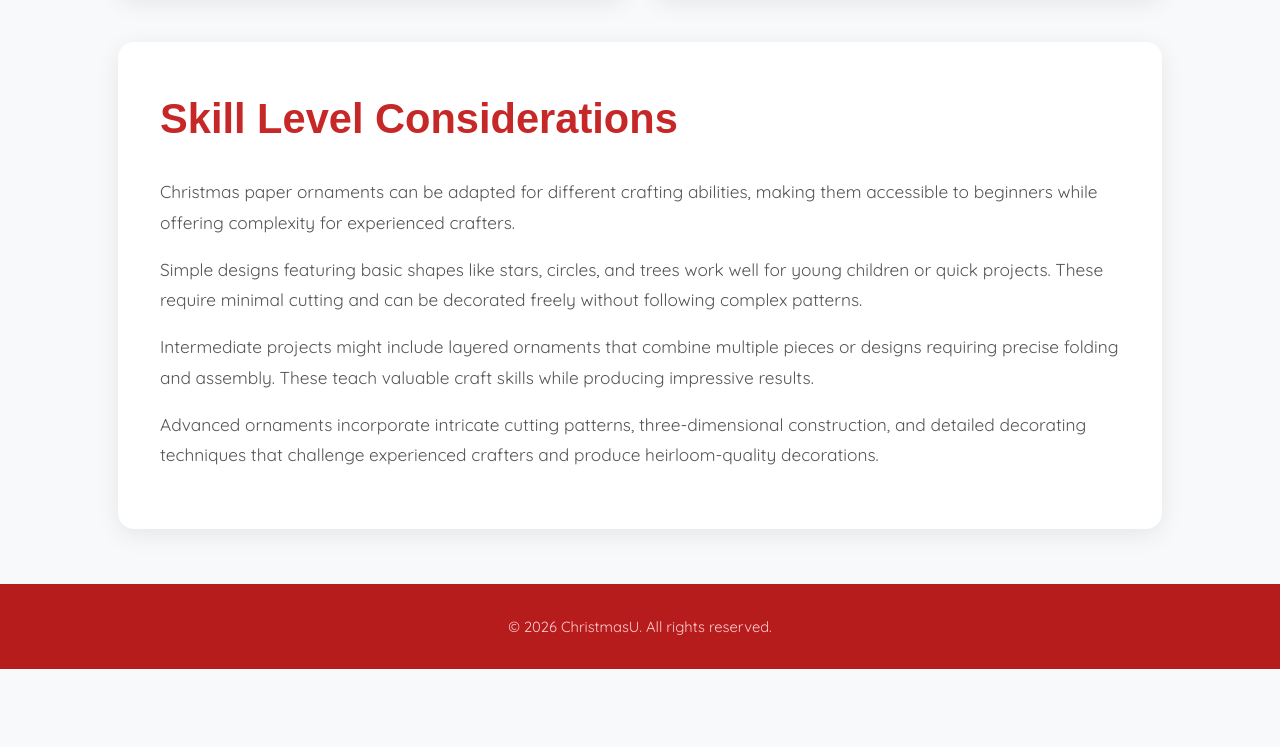
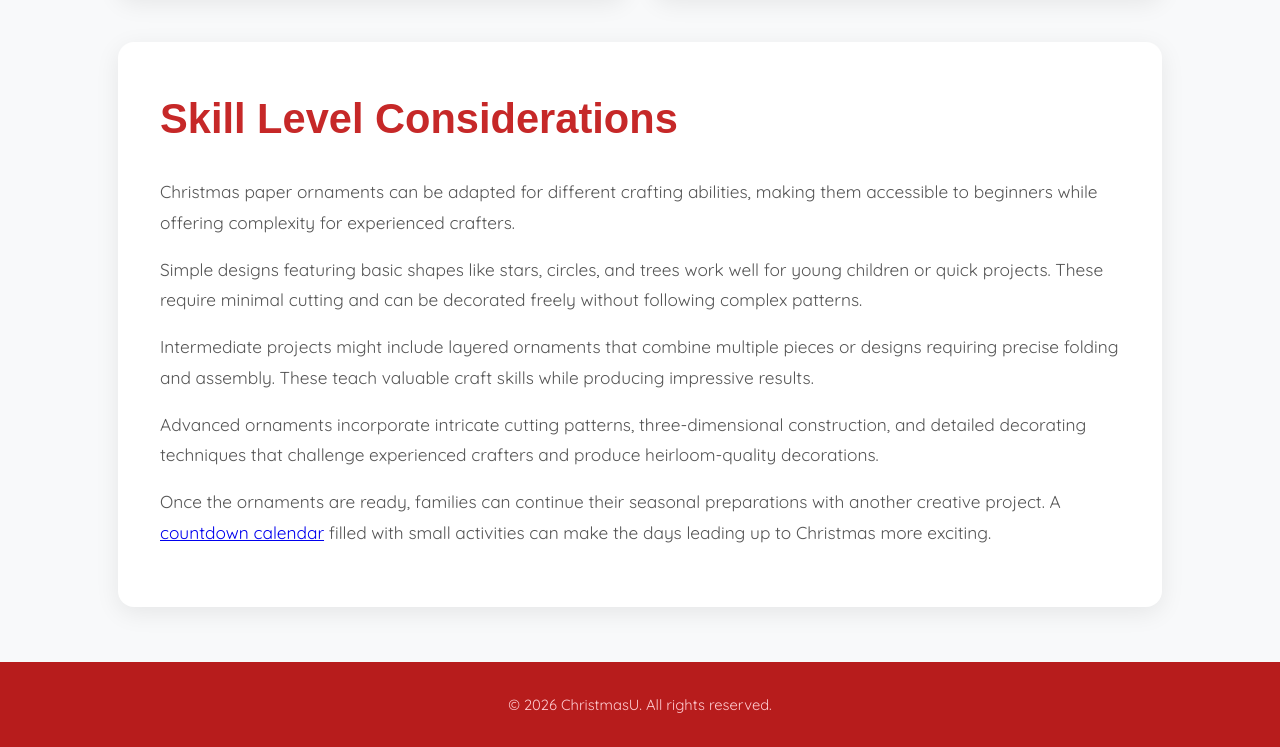
Before and after one commit to umjynb-lab/PrintableTemplates, a plain HTML site: page index.html in a window 1280 px wide. Shown: the part 1858-2605 px from the top of the page. Before the commit the page ends 2527 px from the top, so only its background shows below. Drawn offline with Linux system fonts and the light colour scheme; a web font is replaced by a local one.

Commit message:
Update index.html

```diff
--- a/index.html
+++ b/index.html
@@ -4,6 +4,7 @@
 <meta charset="UTF-8">
 <meta name="viewport" content="width=device-width, initial-scale=1.0">
 <title>How to Create Christmas Paper Ornaments Using Printable Templates</title>
+  <meta name="google-site-verification" content="TiFBwdgWkOiF-HC9eO1kyvLJ_mwu5ZiS9B_hd1jU1t0" />
 <meta name="description" content="Learn how to make handmade Christmas ornaments using printable shapes and templates with simple craft techniques.">
 <link rel="canonical" href=""><script>document.querySelector('link[rel="canonical"]').href=window.location.href;</script>
 <script type="application/ld+json">{"@context":"https://schema.org","@type":"Article","headline":"How to Create Christmas Paper Ornaments Using Printable Templates","publisher":{"@type":"Organization","name":"ChristmasU"}}</script>
@@ -125,6 +126,7 @@ footer{background:#b71c1c;color:#ffcdd2;text-align:center;padding:30px;margin-to
 <p>Simple designs featuring basic shapes like stars, circles, and trees work well for young children or quick projects. These require minimal cutting and can be decorated freely without following complex patterns.</p>
 <p>Intermediate projects might include layered ornaments that combine multiple pieces or designs requiring precise folding and assembly. These teach valuable craft skills while producing impressive results.</p>
 <p>Advanced ornaments incorporate intricate cutting patterns, three-dimensional construction, and detailed decorating techniques that challenge experienced crafters and produce heirloom-quality decorations.</p>
+<p>Once the ornaments are ready, families can continue their seasonal preparations with another creative project. A <a href="https://printableactivities.pages.dev/">countdown calendar</a> filled with small activities can make the days leading up to Christmas more exciting.</p>
 </div>
 </div>
 
```
